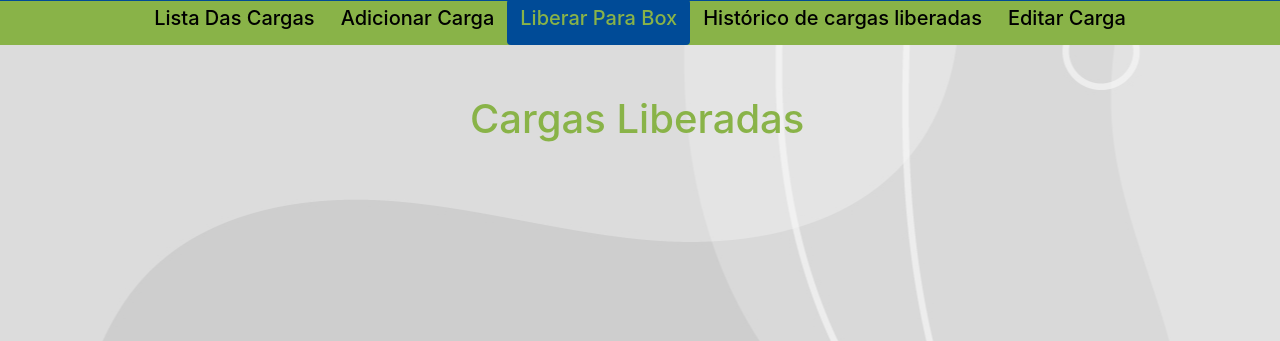
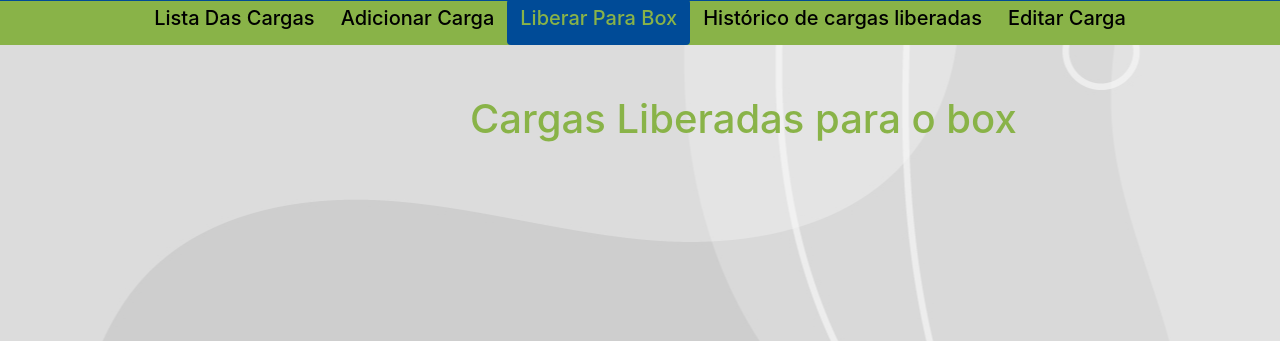
Before and after one commit to fabio21777/labes-fribel_alimentos, a Django app: page /liberar in a window 1280 px wide. Shown: the part 81-422 px from the top of the page. Run offline with Django 3.2, Linux system fonts and the light colour scheme; data comes from the database, SQL or seed files in the repository; some libraries are stand-ins or nearby versions.

Commit message:
renomeando as varieaveis relacionadas a liberação para o box

```diff
--- a/carga_descarga/core/templates/core/liberar_carga.html
+++ b/carga_descarga/core/templates/core/liberar_carga_box.html
@@ -1,17 +1,17 @@
 {% extends 'base.html' %}
 
-{% block title %} Liberar Carga {% endblock %}
+{% block title %} Liberar Carga para o Box {% endblock %}
 
 {% block content %}
 
     <div class="liberar_carga">
         <div class="container libcarga">
-            <h1>Cargas Liberadas</h1>
+            <h1>Cargas Liberadas para o box</h1>
             {% for carga in cargas%}
             <h1 class="libCarga">{{carga.industria}} </h1>
             <form method="post" class="post-form form-libcarga">{% csrf_token %}
                 {{ boxs.as_table }}
-                <button type="submit" id="btn-libCarga" class="btn btn-libCarga"  formaction= "{% url 'liberar' id=carga.id %}" >Confirmar</button>
+                <button type="submit" id="btn-libCarga" class="btn btn-libCarga"  formaction= "{% url 'reservar-box' id=carga.id %}" >Confirmar</button>
             </form>
         {% endfor %}
         </div>
--- a/carga_descarga/core/urls.py
+++ b/carga_descarga/core/urls.py
@@ -4,13 +4,18 @@ from django.conf.urls.static import static
 from . import views
 
 urlpatterns = [
-    path('acompanhamento/<str:usuario>', views.acompanhamento_carga, name = 'acompanhamento'),
-    path('acompanhamento/adicionarCarga/', views.add_Carga, name = 'adicionar-carga'),
-    path('acompanhamento/adicionarCarga/submit',views.set_carga, name = 'set-carga'),
-    path('acompanhamento/liberarCarga/<str:id>/',views.liberarCarga),
-    path('liberar',views.liberar_carga, name = 'liberar-carga'),
-    path('liberar/<str:id>/',views.liberar, name = 'liberar'),
-    path('login/submit',views.login_autentificacao),
-    path('', views.login_pag, name = 'login'), #Tela home
-    path('acompanhamento/historico/', views.historico_cargas_liberadas, name = 'historico')
+    path('acompanhamento/<str:usuario>', views.acompanhamento_carga,
+         name='acompanhamento'),
+    path('acompanhamento/adicionarCarga/', views.add_Carga,
+         name='adicionar-carga'),
+    path('acompanhamento/adicionarCarga/submit', views.set_carga,
+         name='set-carga'),
+    path('acompanhamento/liberarCarga/<str:id>/', views.liberarCarga),
+    path('liberar', views.liberar_carga_box, name='liberar-carga-box'),
+    path('liberar/<str:id>/', views.reservar_box, name='reservar-box'),
+    path('login/submit', views.login_autentificacao),
+    # Tela home
+    path('', views.login_pag, name='login'),
+    path('acompanhamento/historico/', views.historico_cargas_liberadas,
+         name='historico')
 ]
--- a/carga_descarga/core/views.py
+++ b/carga_descarga/core/views.py
@@ -23,7 +23,9 @@ def cargas_erp():
         for carga in cargas:
             print(carga['NUMNOTA'])
     except:
-        print('Erro nas cargas ERP') #Provisório, pode trocar
+        # Provisório, pode trocar
+        print('Erro nas cargas ERP')
+
 
 def acompanhamento_carga(request, usuario):
     print(usuario)
@@ -34,7 +36,6 @@ def acompanhamento_carga(request, usuario):
     tipo_user = Tipo_user.objects.get(user_tipo=int(usuario.id))
     filter = request.GET.get('filter')
     ordenador = request.GET.get('ordenador')
-
     if filter:
         cargas = Carga.objects.filter(status=filter)
     elif ordenador:
@@ -53,6 +54,7 @@ def acompanhamento_carga(request, usuario):
 
 def add_Carga(request):
     return render(request, 'core/adicionar_carga.html')
+
 
 def set_carga(request):
     industria = request.POST.get('industria')
@@ -77,20 +79,22 @@ def set_carga(request):
     # Temporario
     return redirect('/acompanhamento/admin-fribel')
 
+
 def liberarCarga(request, id):
     carga = Carga.objects.get(pk=id)
     carga.status = 'liberado'
     carga.save()
     return redirect('/acompanhamento/admin-fribel')  # Temporário
 
-def liberar_carga(request):
+
+def liberar_carga_box(request):
     cargas_liberadas = Carga.objects.filter(status='liberado', box='')
     box = BoxForm
-    return render(request, 'core/liberar_carga.html',
+    return render(request, 'core/liberar_carga_box.html',
                   {'boxs': box, 'cargas': cargas_liberadas})
 
 
-def liberar(request, id):
+def reservar_box(request, id):
     carga = Carga.objects.get(id=id)
     if request.method == 'POST':
         box_escolhido = BoxForm(request.POST)
@@ -99,17 +103,20 @@ def liberar(request, id):
             box = Box.objects.get(id=box_escolhido)
             carga.box = box.name
             carga.save()
-    return redirect('liberar-carga')
+    return redirect('liberar-carga-box')
+
 
 def historico_cargas_liberadas(request):
     cargas = Carga.objects.all().order_by('-created_at')
 
     return render(request, 'core/historico.html', {'cargas': cargas})
 
+
 def login_pag(request):
     login = 'login'
     #  all_teste()
     return render(request, 'core/login.html', {login: 'login'})
+
 
 @csrf_protect
 def login_autentificacao(request):
```
Also changed, not shown: carga_descarga/core/forms.py (+3 -5 lines).
